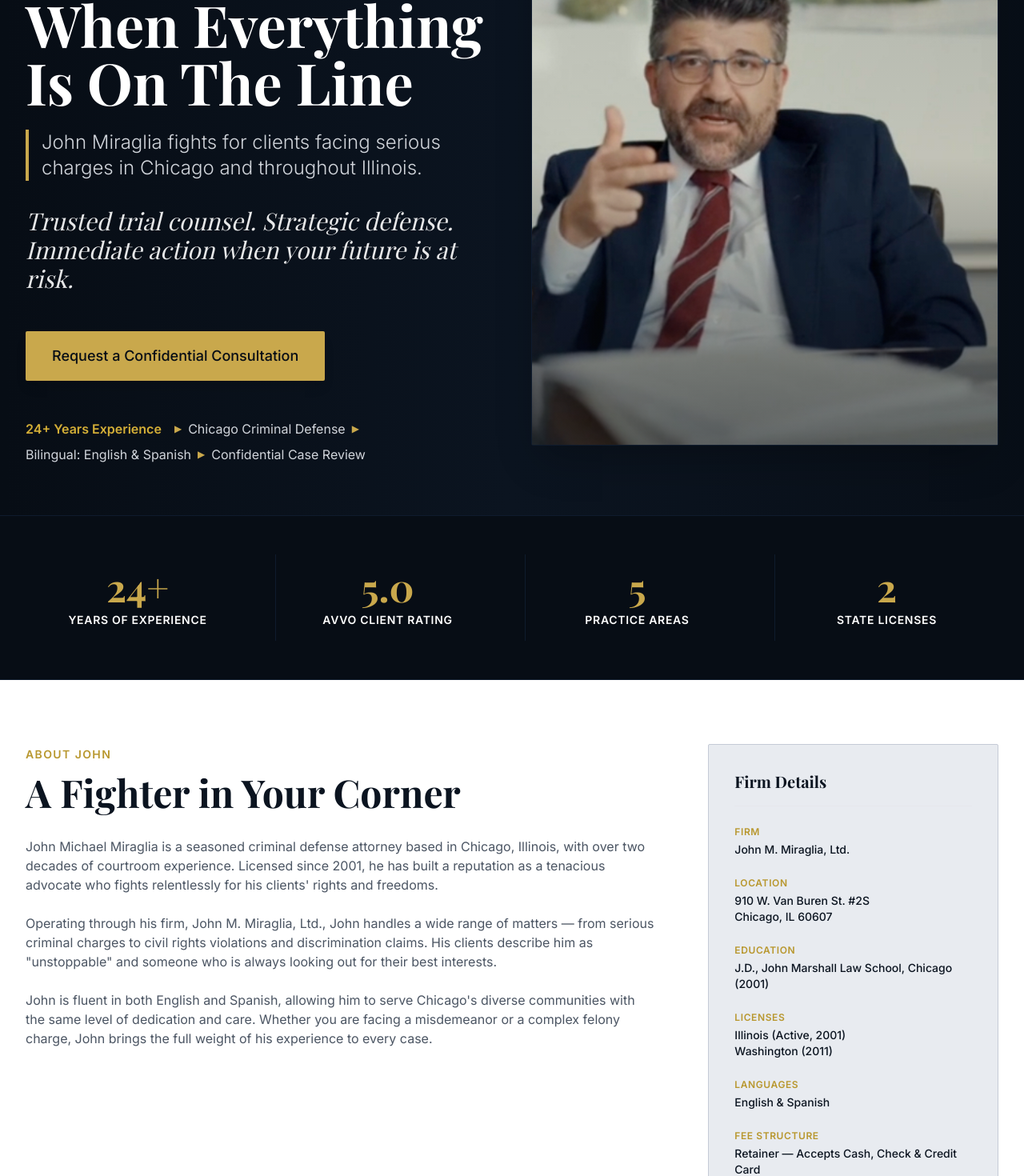
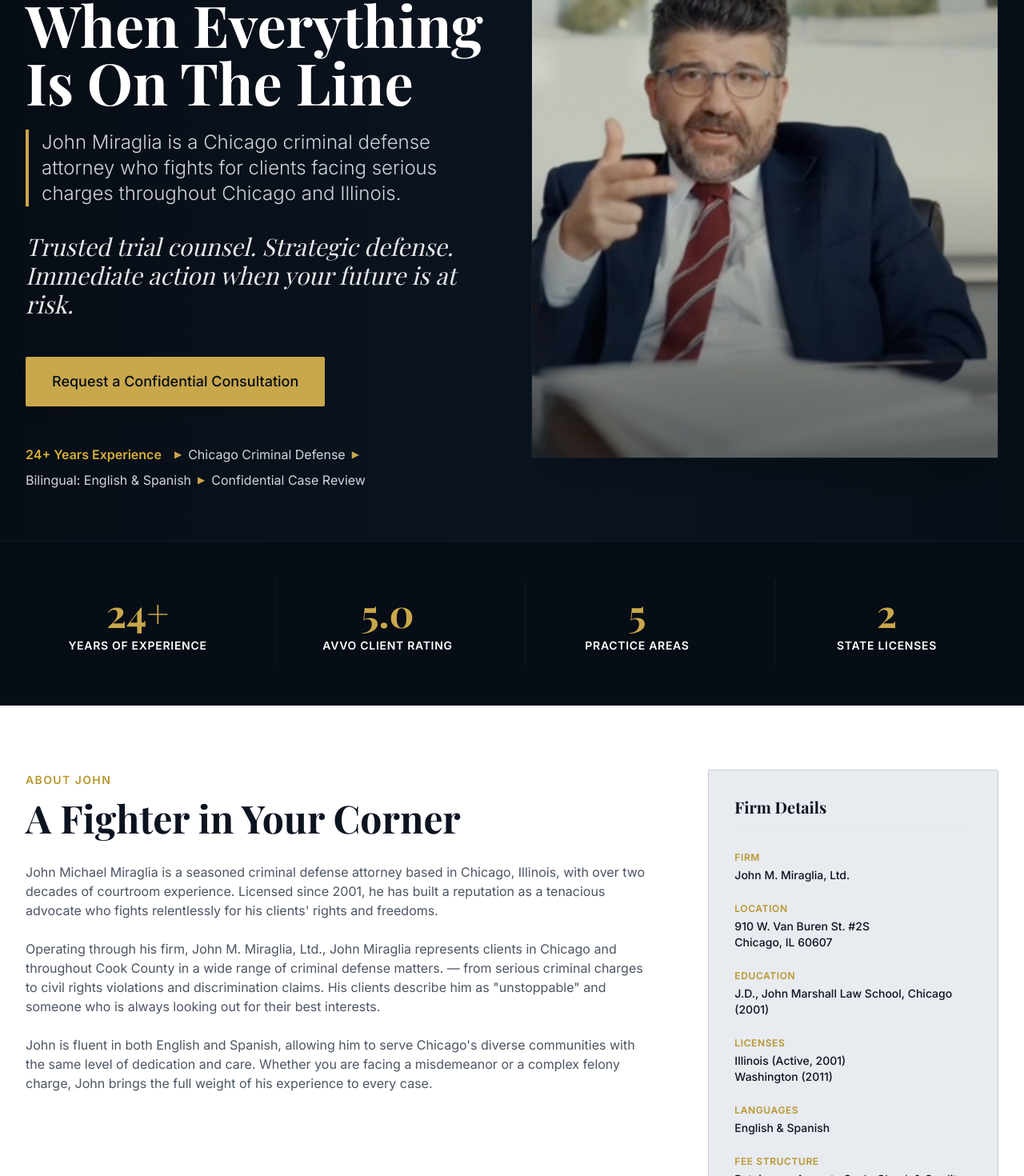
Before and after one commit to DenseConsulting/john-miraglia-site, a React (Vite) app: page / in a window 1280 px wide. Shown: the part 298-1768 px from the top of the page at 80% size. Built offline with nearby package versions, Linux system fonts and the light colour scheme; no server answers; a web font is replaced by a local one.

Commit message:
Add SEO alt text to hero image

```diff
--- a/index.html
+++ b/index.html
@@ -1,10 +1,41 @@
 <!doctype html>
 <html lang="en">
   <head>
-    <meta charset="UTF-8" />
-    <link rel="icon" type="image/svg+xml" href="/vite.svg" />
-    <meta name="viewport" content="width=device-width, initial-scale=1.0" />
-    <title>Criminal Defense Attorney - John M. Miraglia - Fork</title>
+<title>Chicago Criminal Defense Attorney | John Miraglia</title>
+<meta
+  name="description"
+  content="John Miraglia is a Chicago criminal defense attorney with 24+ years of experience defending clients facing serious criminal charges in Illinois. Request a confidential consultation."
+/>
+<meta
+  property="og:title"
+  content="Chicago Criminal Defense Attorney | John Miraglia"
+/>
+<meta
+  property="og:description"
+  content="Experienced criminal defense representation in Chicago. Speak with John Miraglia about your case confidentially."
+/>
+<meta property="og:type" content="website" />
+<meta property="og:locale" content="en_US" />
+<script type="application/ld+json">
+{
+  "@context": "https://schema.org",
+  "@type": "Attorney",
+  "name": "John M. Miraglia, Ltd.",
+  "url": "https://your-domain.com",
+  "image": "https://your-domain.com/john-miraglia-hero.jpg",
+  "telephone": "",
+  "address": {
+    "@type": "PostalAddress",
+    "streetAddress": "910 W. Van Buren St. #2S",
+    "addressLocality": "Chicago",
+    "addressRegion": "IL",
+    "postalCode": "60607",
+    "addressCountry": "US"
+  },
+  "areaServed": "Chicago, Illinois",
+  "knowsLanguage": ["English", "Spanish"]
+}
+</script>
   </head>
   <body>
     <div id="root"></div>
--- a/src/components/About.tsx
+++ b/src/components/About.tsx
@@ -23,8 +23,9 @@ export function About() {
                 rights and freedoms.
               </p>
               <p>
-                Operating through his firm, John M. Miraglia, Ltd., John handles
-                a wide range of matters — from serious criminal charges to civil
+                Operating through his firm, John M. Miraglia, Ltd., John Miraglia represents
+                clients in Chicago and throughout Cook County in a wide range of criminal defense matters.
+                — from serious criminal charges to civil
                 rights violations and discrimination claims. His clients
                 describe him as "unstoppable" and someone who is always looking
                 out for their best interests.
--- a/src/components/Hero.tsx
+++ b/src/components/Hero.tsx
@@ -100,8 +100,8 @@ export function Hero() {
 </h1>
 
 <p className="text-xl md:text-2xl text-gray-300 font-light mb-8 border-l-4 border-gold-500 pl-4">
-                John Miraglia fights for clients facing serious charges in Chicago
-                and throughout Illinois.
+  John Miraglia is a Chicago criminal defense attorney who fights for clients
+  facing serious charges throughout Chicago and Illinois.
 </p>
 
               <blockquote className="text-2xl md:text-3xl font-heading italic text-white mb-12 opacity-90">
@@ -141,8 +141,8 @@ export function Hero() {
               <div className="relative h-[720px] w-full rounded-sm overflow-hidden border border-navy-700 shadow-2xl">
 <img
   src="/john-miraglia-hero.jpg"
-                  alt="John Miraglia"
-                  className="h-full w-full object-cover object-center"
+  alt="John Miraglia, Chicago criminal defense attorney"
+  className="h-full w-full object-cover object-center transition-transform duration-700 hover:scale-105"
 />
                 <div className="absolute inset-0 bg-gradient-to-t from-navy-900/55 via-transparent to-navy-900/10" />
               </div>
```
Lines whose indentation alone changed are shown as unchanged.
